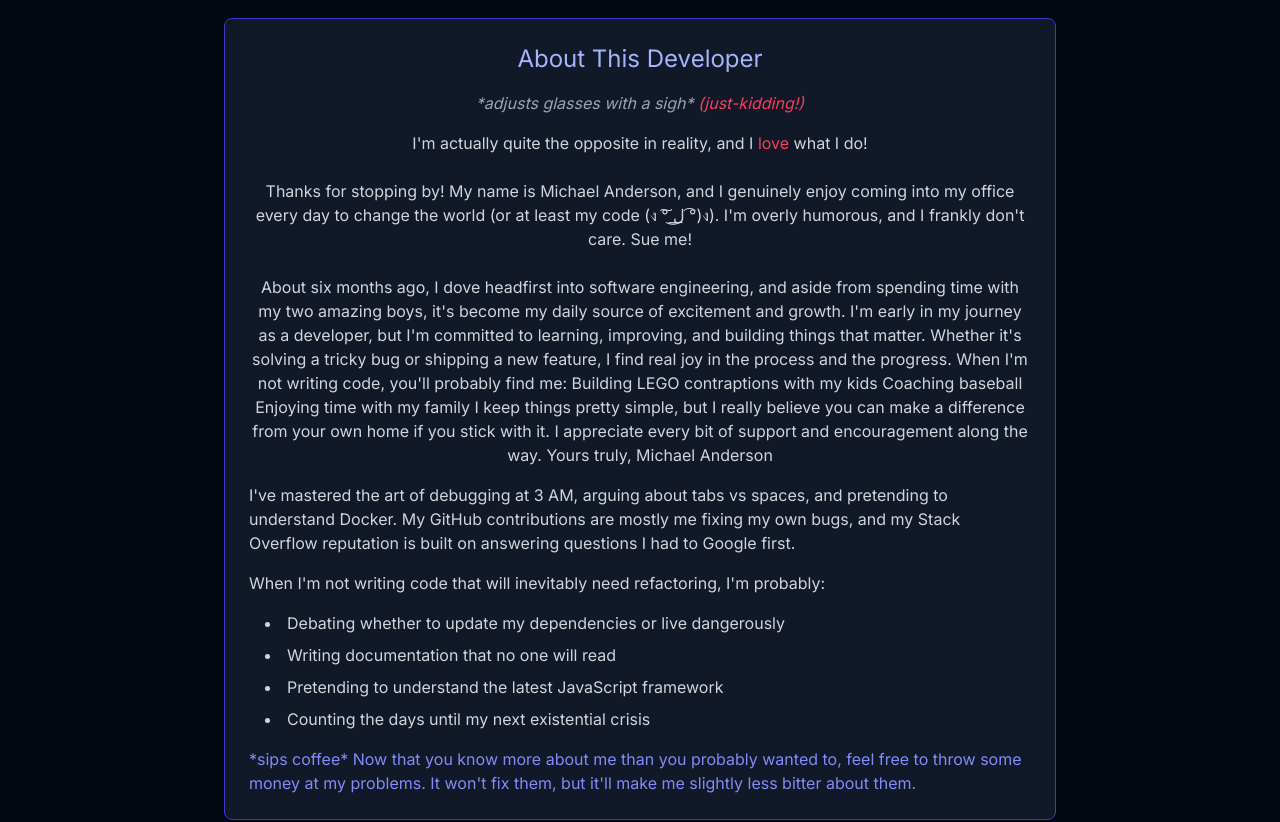
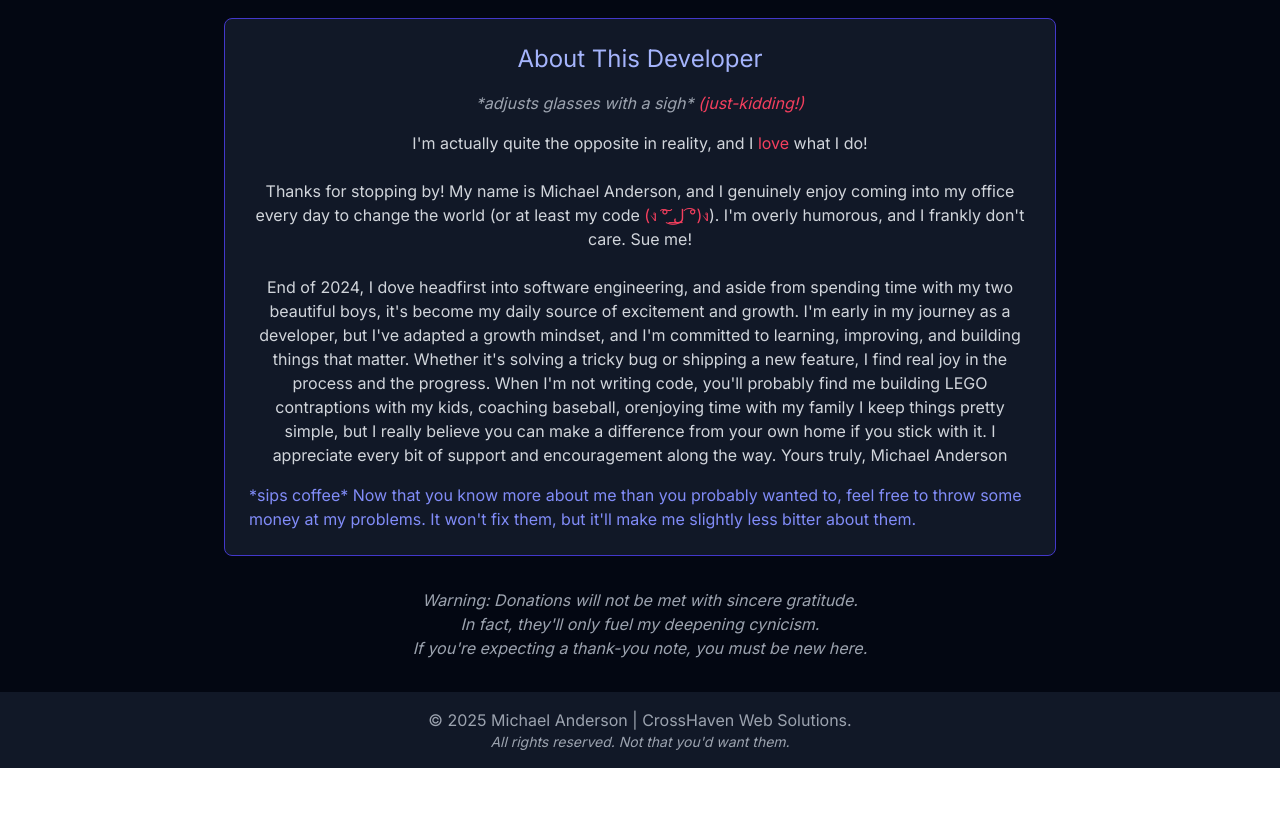
Before and after one commit to Michael-Anderson92/ungrateful-dev, a Next.js app: page / in a window 1280 px wide. Shown: the part 540-1362 px from the top of the page. After the commit the page ends 1308 px from the top, so only its background shows below. Built offline with nearby package versions, Linux system fonts and the light colour scheme; a web font is replaced by a local one.

Commit message:
worked on refining the text a bit more tonight. Got some Clean AI generated photos  and videos from openai.art to add to project later.

```diff
--- a/app/page.tsx
+++ b/app/page.tsx
@@ -71,7 +71,7 @@ export default function Page() {
             The Ungrateful Developer
           </h1>
           <p className="absolute top-8 left-8 text-amber-800 text-xl text-center">Stay tuned for frequent updates!</p>
-          <p className="text-center text-gray-400 mt-2 italic">*sigh* ...I guess you can donate or whatever</p>
+          <p className="text-center text-gray-400 mt-2 italic">*sigh* ...I suppose you can donate or whatever</p>
 
           {/* Developer moved below title on mobile */}
           <div className="md:absolute static md:top-8 md:right-8 flex justify-center mt-8 md:mt-0">
@@ -232,39 +232,20 @@ export default function Page() {
 
                 I'm actually quite the opposite in reality, and I <span className="text-rose-500">love</span> what I do!
 
-                <br></br><br></br>Thanks for stopping by! My name is Michael Anderson, and I genuinely enjoy coming into my office every day to change the world (or at least my code (ง ͠° ͟ل͜ ͡°)ง). I'm overly humorous, and I frankly don't care. Sue me!
+                <br></br><br></br>Thanks for stopping by! My name is Michael Anderson, and I genuinely enjoy coming into my office every day to change the world (or at least my code <span className="text-rose-500">(ง ͠° ͟ل͜ ͡°)ง</span>). I'm overly humorous, and I frankly don't care. Sue me!
 
-                <br></br><br></br>About six months ago, I dove headfirst into software engineering, and aside from spending time with my two amazing boys, it's become my daily source of excitement and growth.
+                <br></br><br></br>End of 2024, I dove headfirst into software engineering, and aside from spending time with my two beautiful boys, it's become my daily source of excitement and growth.
 
-                I'm early in my journey as a developer, but I'm committed to learning, improving, and building things that matter. Whether it's solving a tricky bug or shipping a new feature, I find real joy in the process and the progress.
+                I'm early in my journey as a developer, but I've adapted a growth mindset, and I'm committed to learning, improving, and building things that matter. Whether it's solving a tricky bug or shipping a new feature, I find real joy in the process and the progress.
 
-                When I'm not writing code, you'll probably find me:
-
-                Building LEGO contraptions with my kids
-
-                Coaching baseball
-
-                Enjoying time with my family
+                When I'm not writing code, you'll probably find me building LEGO contraptions with my kids, coaching baseball, orenjoying time with my family
 
                 I keep things pretty simple, but I really believe you can make a difference from your own home if you stick with it. I appreciate every bit of support and encouragement along the way.
 
                 Yours truly,
                 Michael Anderson
               </p>
-              <p>
-                I've mastered the art of debugging at 3 AM, arguing about tabs vs spaces, and pretending to
-                understand Docker. My GitHub contributions are mostly me fixing my own bugs, and my Stack
-                Overflow reputation is built on answering questions I had to Google first.
-              </p>
-              <p>
-                When I'm not writing code that will inevitably need refactoring, I'm probably:
-              </p>
-              <ul className="list-disc list-inside ml-4 space-y-2">
-                <li>Debating whether to update my dependencies or live dangerously</li>
-                <li>Writing documentation that no one will read</li>
-                <li>Pretending to understand the latest JavaScript framework</li>
-                <li>Counting the days until my next existential crisis</li>
-              </ul>
+
               <p className="text-indigo-400 mt-4">
                 *sips coffee* Now that you know more about me than you probably wanted to,
                 feel free to throw some money at my problems. It won't fix them, but it'll
```
